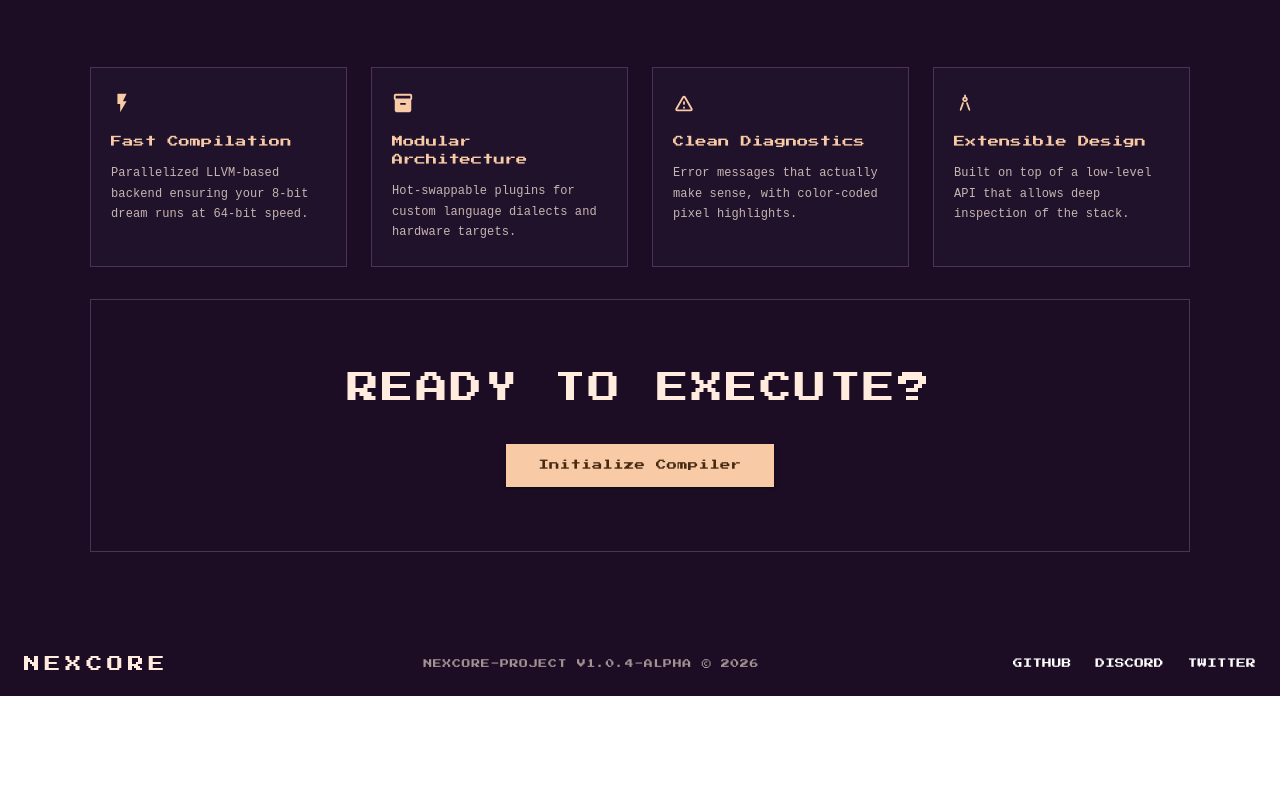
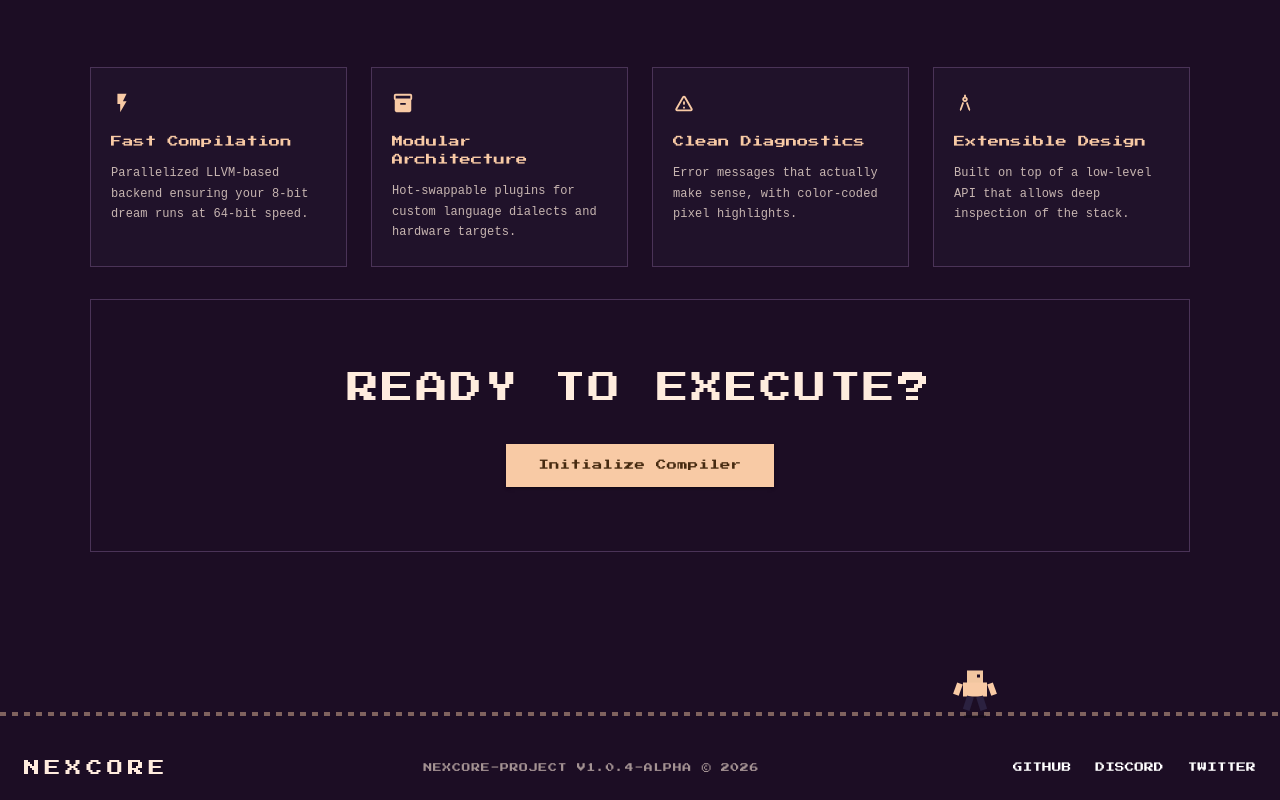
Before and after one commit to yaminmusleh/NexCore-Website-Landing-Page, a React (Vite) app: page / in a window 1280 px wide. Shown: the part 950-1750 px from the top of the page. Before the commit the page ends 1646 px from the top, so only its background shows below. Built offline with nearby package versions, Linux system fonts and the light colour scheme.

Commit message:
added a character that moves like an 8 bit retro game

```diff
--- /dev/null
+++ b/src/components/landingpage/PixelCharacterFooterDecoration.jsx
@@ -0,0 +1,213 @@
+import * as React from "react";
+import Box from "@mui/material/Box";
+
+/**
+ * PixelCharacterFooterDecoration
+ * --------------------------------
+ * Decorative 8-bit style character that walks across the screen,
+ * meant to sit directly above a footer. Built entirely with MUI
+ * <Box> + CSS keyframes — no sprite images, no animation libraries.
+ *
+ * Props:
+ * - speed:          number (seconds it takes to cross the container once). Default: 8
+ * - characterColor: string (CSS color for the torso/arms "shirt"). Default: "#F8CAA5"
+ * - direction:      "ltr" | "rtl" — which way the character walks. Default: "ltr"
+ */
+export default function PixelCharacterFooterDecoration({
+  speed = 8,
+  characterColor = "#F8CAA5",
+  direction = "ltr",
+}) {
+  const isRtl = direction === "rtl";
+
+  return (
+    <Box
+      sx={{
+        position: "relative",
+        width: "100%",
+        height: { xs: 64, sm: 84, md: 104 },
+        overflow: "hidden",
+        backgroundColor: "#1C0D24",
+      }}
+    >
+      {/* ================= PIXEL GROUND LINE ================= */}
+      <Box
+        sx={{
+          position: "absolute",
+          left: 0,
+          right: 0,
+          bottom: { xs: 12, sm: 16, md: 20 },
+          height: 4,
+          backgroundImage:
+            "repeating-linear-gradient(90deg, #F8CAA5 0px, #F8CAA5 6px, transparent 6px, transparent 12px)",
+          opacity: 0.45,
+        }}
+      />
+
+      {/* ================= WALK PATH (horizontal movement) ================= */}
+      <Box
+        sx={{
+          position: "absolute",
+          bottom: { xs: 12, sm: 16, md: 20 },
+          transform: { xs: "scale(0.7)", sm: "scale(0.85)", md: "scale(1)" },
+          transformOrigin: "bottom left",
+          animation: `${isRtl ? "pixelWalkRTL" : "pixelWalkLTR"} ${speed}s linear infinite`,
+
+          "@keyframes pixelWalkLTR": {
+            "0%": { left: "-8%" },
+            "100%": { left: "108%" },
+          },
+          "@keyframes pixelWalkRTL": {
+            "0%": { left: "108%" },
+            "100%": { left: "-8%" },
+          },
+        }}
+      >
+        {/* ================= FLIP WRAPPER (faces walk direction) ================= */}
+        <Box sx={{ transform: isRtl ? "scaleX(-1)" : "none" }}>
+          {/* ================= SHADOW (stays flat on the ground) ================= */}
+          <Box
+            sx={{
+              position: "absolute",
+              bottom: -2,
+              left: 5,
+              width: 22,
+              height: 3,
+              backgroundColor: "#000000",
+              opacity: 0.25,
+            }}
+          />
+
+          {/* ================= BOB WRAPPER (vertical walking bounce) ================= */}
+          <Box
+            sx={{
+              position: "relative",
+              width: 32,
+              height: 44,
+              animation: "pixelBob 0.5s steps(2) infinite",
+
+              "@keyframes pixelBob": {
+                "0%": { transform: "translateY(0px)" },
+                "50%": { transform: "translateY(-3px)" },
+                "100%": { transform: "translateY(0px)" },
+              },
+            }}
+          >
+            {/* HEAD */}
+            <Box
+              sx={{
+                position: "absolute",
+                top: 0,
+                left: 8,
+                width: 16,
+                height: 12,
+                backgroundColor: "#F1C6A0",
+              }}
+            />
+            {/* EYE (single pixel, retro-style) */}
+            <Box
+              sx={{
+                position: "absolute",
+                top: 4,
+                left: 18,
+                width: 3,
+                height: 3,
+                backgroundColor: "#1C0D24",
+              }}
+            />
+
+            {/* TORSO */}
+            <Box
+              sx={{
+                position: "absolute",
+                top: 12,
+                left: 4,
+                width: 24,
+                height: 14,
+                backgroundColor: characterColor,
+              }}
+            />
+
+            {/* LEFT ARM */}
+            <Box
+              sx={{
+                position: "absolute",
+                top: 13,
+                left: -2,
+                width: 6,
+                height: 12,
+                backgroundColor: characterColor,
+                transformOrigin: "top center",
+                animation: "pixelArmA 0.5s steps(1) infinite",
+
+                "@keyframes pixelArmA": {
+                  "0%": { transform: "rotate(20deg)" },
+                  "50%": { transform: "rotate(-20deg)" },
+                  "100%": { transform: "rotate(20deg)" },
+                },
+              }}
+            />
+            {/* RIGHT ARM */}
+            <Box
+              sx={{
+                position: "absolute",
+                top: 13,
+                left: 28,
+                width: 6,
+                height: 12,
+                backgroundColor: characterColor,
+                transformOrigin: "top center",
+                animation: "pixelArmB 0.5s steps(1) infinite",
+
+                "@keyframes pixelArmB": {
+                  "0%": { transform: "rotate(-20deg)" },
+                  "50%": { transform: "rotate(20deg)" },
+                  "100%": { transform: "rotate(-20deg)" },
+                },
+              }}
+            />
+
+            {/* LEFT LEG */}
+            <Box
+              sx={{
+                position: "absolute",
+                top: 26,
+                left: 8,
+                width: 7,
+                height: 14,
+                backgroundColor: "#2B2140",
+                transformOrigin: "top center",
+                animation: "pixelLegA 0.5s steps(1) infinite",
+
+                "@keyframes pixelLegA": {
+                  "0%": { transform: "rotate(18deg)" },
+                  "50%": { transform: "rotate(-18deg)" },
+                  "100%": { transform: "rotate(18deg)" },
+                },
+              }}
+            />
+            {/* RIGHT LEG */}
+            <Box
+              sx={{
+                position: "absolute",
+                top: 26,
+                left: 17,
+                width: 7,
+                height: 14,
+                backgroundColor: "#2B2140",
+                transformOrigin: "top center",
+                animation: "pixelLegB 0.5s steps(1) infinite",
+
+                "@keyframes pixelLegB": {
+                  "0%": { transform: "rotate(-18deg)" },
+                  "50%": { transform: "rotate(18deg)" },
+                  "100%": { transform: "rotate(-18deg)" },
+                },
+              }}
+            />
+          </Box>
+        </Box>
+      </Box>
+    </Box>
+  );
+}
--- a/src/pages/LandingPage.jsx
+++ b/src/pages/LandingPage.jsx
@@ -1,12 +1,14 @@
 import React from 'react'
 import HeroSection from '../components/landingpage/HeroSection'
 import Features from '../components/landingpage/Features'
+import PixelCharacterFooterDecoration from '../components/landingpage/PixelCharacterFooterDecoration'
 
 export default function LandingPage() {
   return (
     <>
     <HeroSection/>
     <Features/>
+    <PixelCharacterFooterDecoration/>
     </>
   )
 }
```
